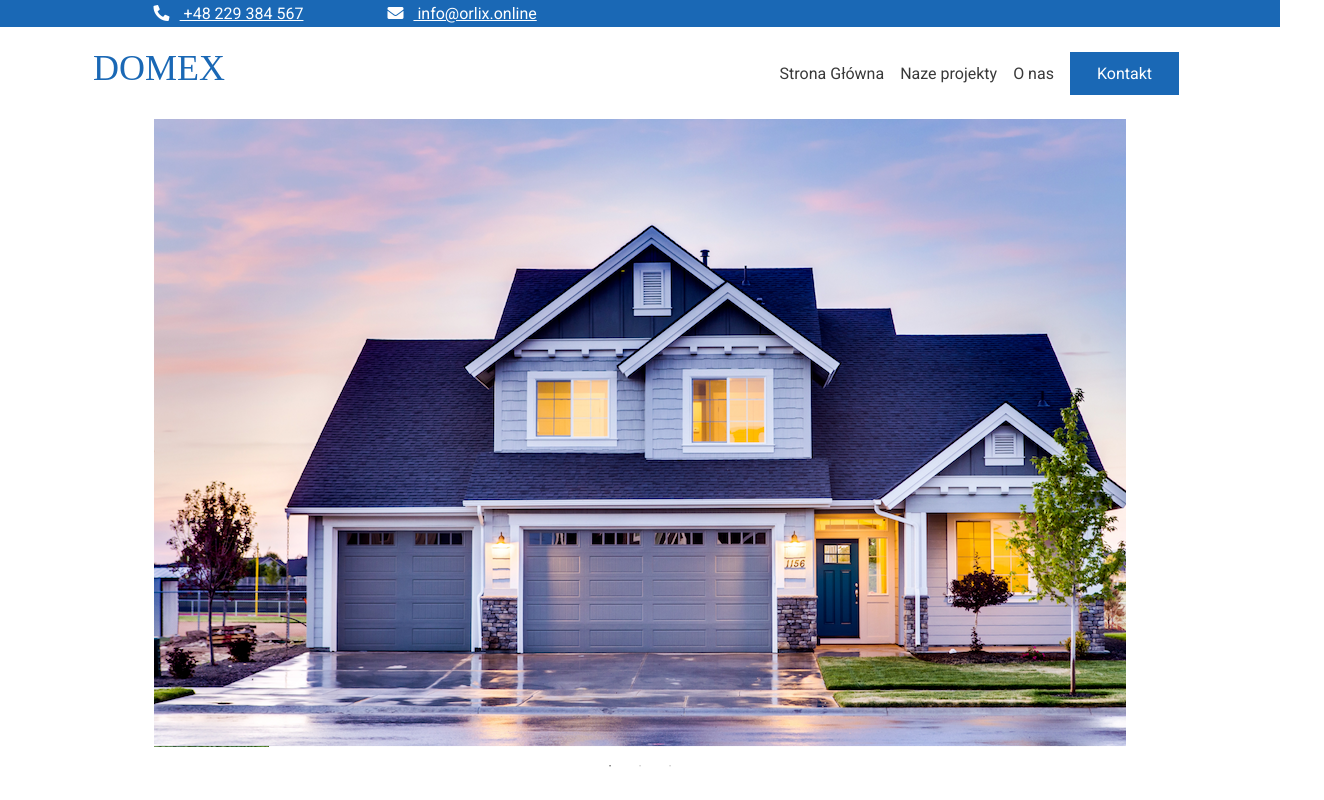
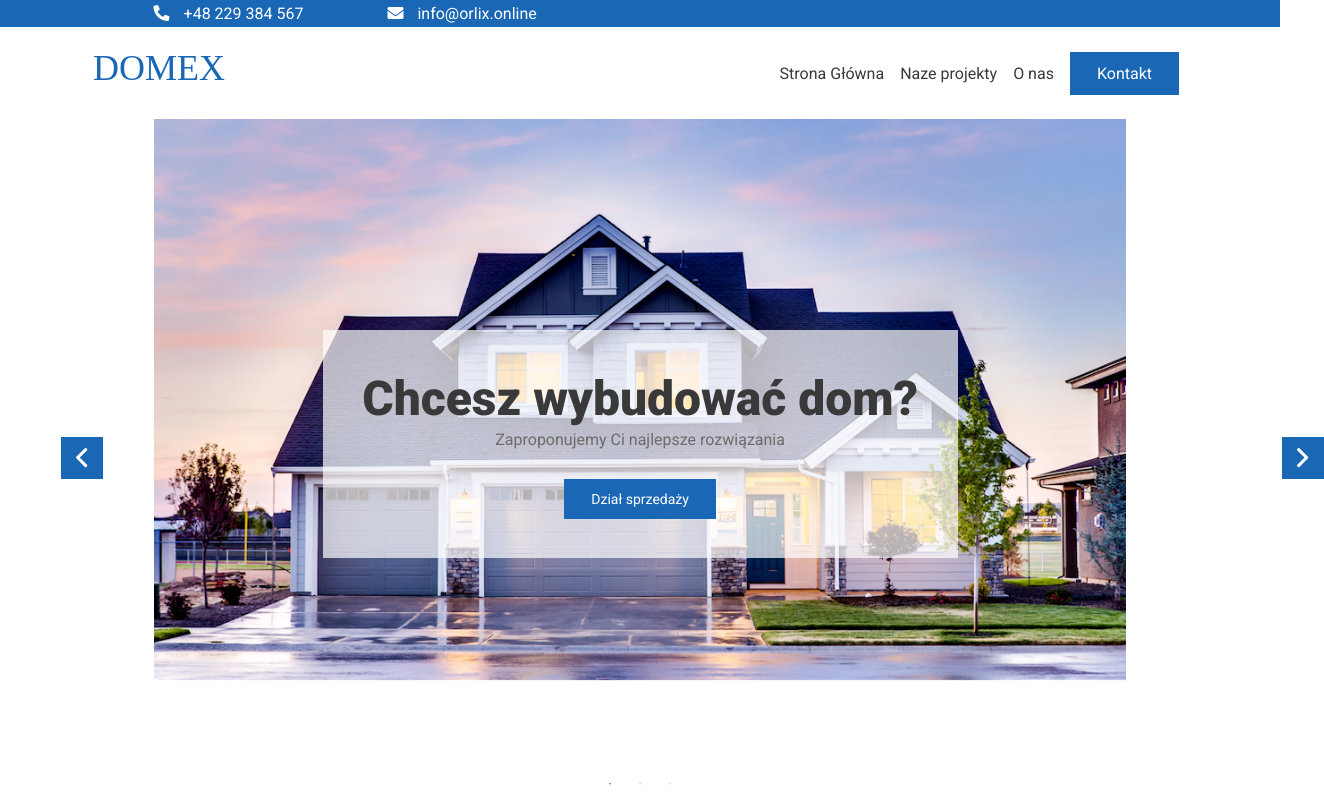
Before and after one commit to dashasalmiiarova/orlix, a website: page app/index.html in a window 1280 px wide. Shown: the whole page, 1324 px wide, since content can reach past the window. Drawn offline with nearby package versions, Linux system fonts and the light colour scheme; a web font is replaced by a local one.

Commit message:
second day, almost finished with carousel

```diff
--- a/app/css/style.css
+++ b/app/css/style.css
@@ -8,6 +8,7 @@ html{
     margin: 0;
     padding: 0;
     font-family: 'Roboto', sans-serif;
+    text-decoration: none;
 }
 .container{
     width: 76%;
@@ -98,9 +99,74 @@ html{
     color: #1A68B5;
     background-color: white;
 }
-
-.slide-img{
-    padding: 0;
-    outline: 0;
-    /* margin: auto; */
+.slide-1{
+    background-image: url(../img/slogan-slider1.png);
+    background-repeat: no-repeat;
+    background-size: contain;
+    height: 650px;
+    display: flex !important;
+    align-items: center;
+    justify-content: center;
 }
+.slide-2{
+    background-image: url(../img/slogan-slider2.jpg);
+    background-repeat: no-repeat;
+    background-size: contain;
+    height: 650px;
+    display: flex !important;
+    align-items: center;
+    justify-content: center;
+}
+.slide-3{
+    background-image: url(../img/slogan-slider3.jpg);
+    background-repeat: no-repeat;
+    background-size: contain;
+    height: 650px;
+    display: flex !important;
+    align-items: center;
+    justify-content: center;
+}
+.slide-info{
+    width: 635px;
+    height: 228px;
+    background-color: rgba(255, 255, 255, 0.7);
+    display: flex;
+    flex-direction: column;
+    align-items: center;
+    justify-content: center;
+}
+.slide-info-h3{
+    color: #393939;
+    font-size: 48px;
+    font-weight: 800;
+}
+.slide-info-p{
+    color: #6C6C6C;
+    font-size: 16px;
+    font-weight: 400;
+    margin-top: 3px;
+}
+.slide-info-button{
+    padding: 10px 25px;
+    background-color: #1A68B5;
+    color: white;
+    border: 2px solid #1A68B5;
+    transition: all 0.5s ease-in-out;
+    margin-top: 30px;
+    font-size: 14px;
+}
+.slide-info-button:hover{
+    color: #1A68B5;
+    background-color: transparent;
+}
+.slider-arrows{
+    position: absolute;
+}
+.slider-arrow-left{
+    top: 318px;
+    left: -93px;
+}
+.slider-arrow-right{
+    top: 318px;
+    left: 1128px;
+}
--- a/app/index.html
+++ b/app/index.html
@@ -29,17 +29,30 @@
             </ul>
         </div>
     </header>
+
     <div class="contant">
         <div class="slogan container">
             <div class="slogan-carousel">
                 <div class="slide-1 slide" id="slide-1">
-                    <img class="slide-img" src="img/slogan-slider1.png" alt="">
+                    <div class="slide-info">
+                        <h3 class="slide-info-h3">Chcesz wybudować dom?</h3>
+                        <p class="slide-info-p">Zaproponujemy Ci najlepsze rozwiązania</p>
+                        <a href="#" class="slide-info-button">Dział sprzedaży</a>
+                    </div>
                 </div>
                 <div class="slide-2 slide" id="slide-2">
-                    <img class="slide-img" src="img/slogan-slider2.jpg" alt="">
+                    <div class="slide-info">
+                        <h3 class="slide-info-h3">Chcesz wybudować dom?</h3>
+                        <p class="slide-info-p">Zaproponujemy Ci najlepsze rozwiązania</p>
+                        <a href="#" class="slide-info-button">Dział sprzedaży</a>
+                    </div>
                 </div>
                 <div class="slide-3 slide" id="slide-3">
-                    <img class="slide-img" src="img/slogan-slider3.jpg" alt="">
+                    <div class="slide-info">
+                        <h3 class="slide-info-h3">Chcesz wybudować dom?</h3>
+                        <p class="slide-info-p">Zaproponujemy Ci najlepsze rozwiązania</p>
+                        <a href="#" class="slide-info-button">Dział sprzedaży</a>
+                    </div>
                 </div>
             </div>
         </div>
--- a/app/js/app.js
+++ b/app/js/app.js
@@ -7,5 +7,7 @@ $('.slogan-carousel').slick({
   cssEase: 'linear',
   arrows: true,
   centerMode: true,
-  centerPadding: '0px'
+  centerPadding: '0px',
+  prevArrow: '<img src="img/slider-arrow-left.svg" class="slider-arrows slider-arrow-left" alt="">',
+  nextArrow: '<img src="img/slider-arrow-right.svg" class="slider-arrows slider-arrow-right" alt=""></img>'
 })
```
Also changed, not shown: app/css/style.min.css, app/img/slider-arrow-left.svg (added), app/img/slider-arrow-right.svg (added).
